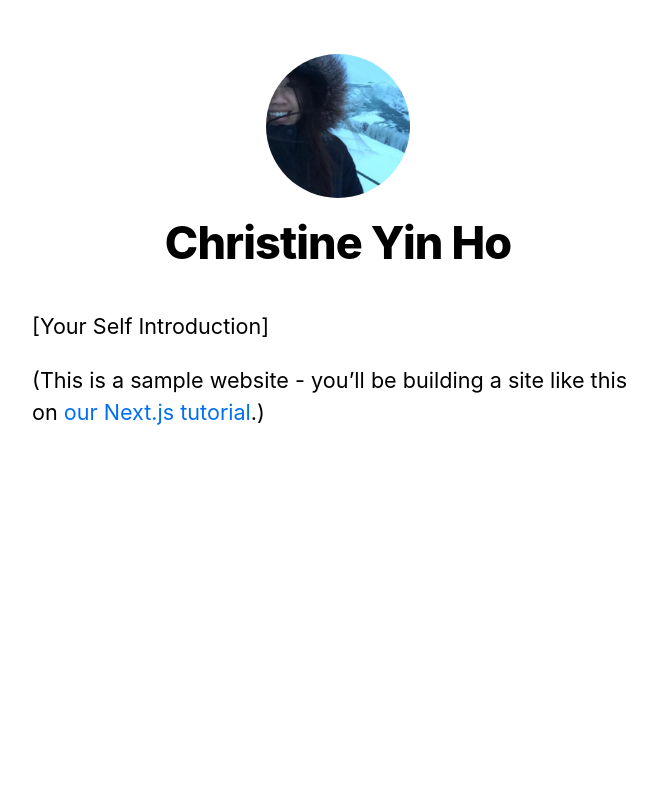
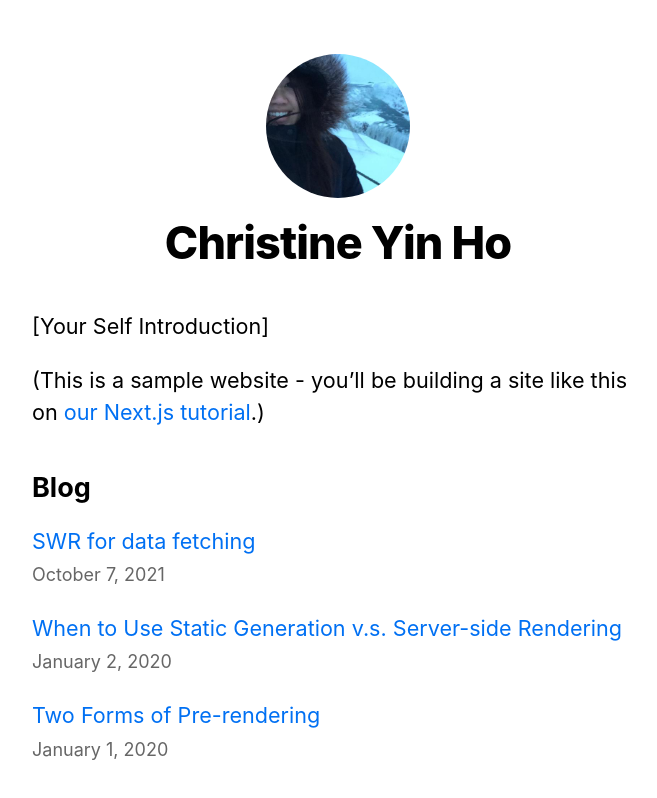
Before and after one commit to christineyinho/next-js, a Next.js app in the folder nextjs-blog/: page / in a window 1280 px wide. Shown: the top 798 px of the page, without its empty margins (302-959 px from the left). Built offline with nearby package versions, Linux system fonts and the light colour scheme.

Commit message:
setup of blog

```diff
--- /dev/null
+++ b/nextjs-blog/components/date.js
@@ -0,0 +1,6 @@
+import { parseISO, format } from 'date-fns'
+
+export default function Date({ dateString }) {
+  const date = parseISO(dateString)
+  return <time dateTime={dateString}>{format(date, 'LLLL d, yyyy')}</time>
+}
--- /dev/null
+++ b/nextjs-blog/lib/posts.js
@@ -0,0 +1,89 @@
+import fs from 'fs'
+import path from 'path'
+import matter from 'gray-matter'
+import remark from 'remark'
+import html from 'remark-html'
+
+const postsDirectory = path.join(process.cwd(), 'posts')
+
+export function getSortedPostsData() {
+  // Get file names under /posts
+  const fileNames = fs.readdirSync(postsDirectory)
+  const allPostsData = fileNames.map(fileName => {
+    // Remove ".md" from file name to get id
+    const id = fileName.replace(/\.md$/, '')
+
+    // Read markdown file as string
+    const fullPath = path.join(postsDirectory, fileName)
+    const fileContents = fs.readFileSync(fullPath, 'utf8')
+
+    // Use gray-matter to parse the post metadata section
+    const matterResult = matter(fileContents)
+
+    // Combine the data with the id
+    return {
+      id,
+      ...matterResult.data
+    }
+  })
+  // Sort posts by date
+  return allPostsData.sort(({ date: a }, { date: b }) => {
+    if (a < b) {
+      return 1
+    } else if (a > b) {
+      return -1
+    } else {
+      return 0
+    }
+  })
+}
+
+export function getAllPostIds() {
+    const fileNames = fs.readdirSync(postsDirectory)
+
+    // Returns an array that looks like this:
+    // [
+    //   {
+    //     params: {
+    //       id: 'ssg-ssr'
+    //     }
+    //   },
+    //   {
+    //     params: {
+    //       id: 'pre-rendering'
+    //     },
+        //   {
+    //     params: {
+    //       id: 'swr'
+    //     }
+    //   }
+    // ]
+    return fileNames.map(fileName => {
+        return {
+        params: {
+            id: fileName.replace(/\.md$/, '')
+        }
+        }
+    })
+}
+
+export async function getPostData(id) {
+    const fullPath = path.join(postsDirectory, `${id}.md`)
+    const fileContents = fs.readFileSync(fullPath, 'utf8')
+
+    // Use gray-matter to parse the post metadata section
+    const matterResult = matter(fileContents)
+
+    // Use remark to convert markdown into HTML string
+  const processedContent = await remark()
+    .use(html)
+    .process(matterResult.content)
+    const contentHtml = processedContent.toString()
+
+    // Combine the data with the id and contentHtml
+    return {
+        id,
+        contentHtml,
+        ...matterResult.data
+    }
+}
--- a/nextjs-blog/package.json
+++ b/nextjs-blog/package.json
@@ -8,9 +8,13 @@
     "start": "next start"
   },
   "dependencies": {
+    "date-fns": "^2.22.1",
+    "gray-matter": "^4.0.3",
     "next": "^10.0.0",
     "react": "17.0.1",
     "react-dom": "17.0.1",
+    "remark": "^13.0.0",
+    "remark-html": "^13.0.1",
     "styled-components": "^5.3.0"
   }
 }
--- /dev/null
+++ b/nextjs-blog/pages/404.js
@@ -0,0 +1,3 @@
+export default function Custom404() {
+    return <h1>404 - Page Not Found</h1>
+}
--- a/nextjs-blog/pages/index.js
+++ b/nextjs-blog/pages/index.js
@@ -1,8 +1,25 @@
 import Head from 'next/head'
+import Link from 'next/link'
+
 import Layout, { siteTitle } from '../components/layout'
+import Date from '../components/date'
+
+import { getSortedPostsData } from '../lib/posts'
+
 import utilStyles from '../styles/utils.module.css'
 
-const Home = () => (
+export async function getStaticProps() {
+  const allPostsData = getSortedPostsData()
+  return {
+    props: {
+      allPostsData
+    }
+  }
+}
+
+const Home = ({
+  allPostsData
+}) => (
   <Layout home>
     <Head>
       <title>{siteTitle}</title>
@@ -14,6 +31,22 @@ const Home = () => (
         <a href="https://nextjs.org/learn">our Next.js tutorial</a>.)
       </p>
     </section>
+    <section className={`${utilStyles.headingMd} ${utilStyles.padding1px}`}>
+      <h2 className={utilStyles.headingLg}>Blog</h2>
+      <ul className={utilStyles.list}>
+        {allPostsData.map(({ id, date, title }) => (
+          <li className={utilStyles.listItem} key={id}>
+            <Link href={`/posts/${id}`}>
+              <a>{title}</a>
+            </Link>
+            <br />
+            <small className={utilStyles.lightText}>
+              <Date dateString={date} />
+            </small>
+          </li>
+        ))}
+      </ul>
+    </section>
   </Layout>
 );
 
--- /dev/null
+++ b/nextjs-blog/posts/pre-rendering.md
@@ -0,0 +1,11 @@
+---
+title: 'Two Forms of Pre-rendering'
+date: '2020-01-01'
+---
+
+Next.js has two forms of pre-rendering: **Static Generation** and **Server-side Rendering**. The difference is in **when** it generates the HTML for a page.
+
+- **Static Generation** is the pre-rendering method that generates the HTML at **build time**. The pre-rendered HTML is then _reused_ on each request.
+- **Server-side Rendering** is the pre-rendering method that generates the HTML on **each request**.
+
+Importantly, Next.js lets you **choose** which pre-rendering form to use for each page. You can create a "hybrid" Next.js app by using Static Generation for most pages and using Server-side Rendering for others.
--- /dev/null
+++ b/nextjs-blog/posts/ssg-ssr.md
@@ -0,0 +1,19 @@
+---
+title: 'When to Use Static Generation v.s. Server-side Rendering'
+date: '2020-01-02'
+---
+
+We recommend using **Static Generation** (with and without data) whenever possible because your page can be built once and served by CDN, which makes it much faster than having a server render the page on every request.
+
+You can use Static Generation for many types of pages, including:
+
+- Marketing pages
+- Blog posts
+- E-commerce product listings
+- Help and documentation
+
+You should ask yourself: "Can I pre-render this page **ahead** of a user's request?" If the answer is yes, then you should choose Static Generation.
+
+On the other hand, Static Generation is **not** a good idea if you cannot pre-render a page ahead of a user's request. Maybe your page shows frequently updated data, and the page content changes on every request.
+
+In that case, you can use **Server-Side Rendering**. It will be slower, but the pre-rendered page will always be up-to-date. Or you can skip pre-rendering and use client-side JavaScript to populate data.
--- /dev/null
+++ b/nextjs-blog/posts/swr.md
@@ -0,0 +1,6 @@
+---
+title: 'SWR for data fetching'
+date: '2021-10-07'
+---
+
+https://swr.vercel.app/: The team behind Next.js has created a React hook for data fetching called SWR. Best for fetching data on the client side. It handles caching, revalidation, focus tracking, refetching on interval.
```
Also changed, not shown: nextjs-blog/pages/posts/[id].js (added, +38 -0 lines), nextjs-blog/pages/posts/first-post.js (deleted, +0 -27 lines), 1 other file (tests, documents, lock files or other folders).
